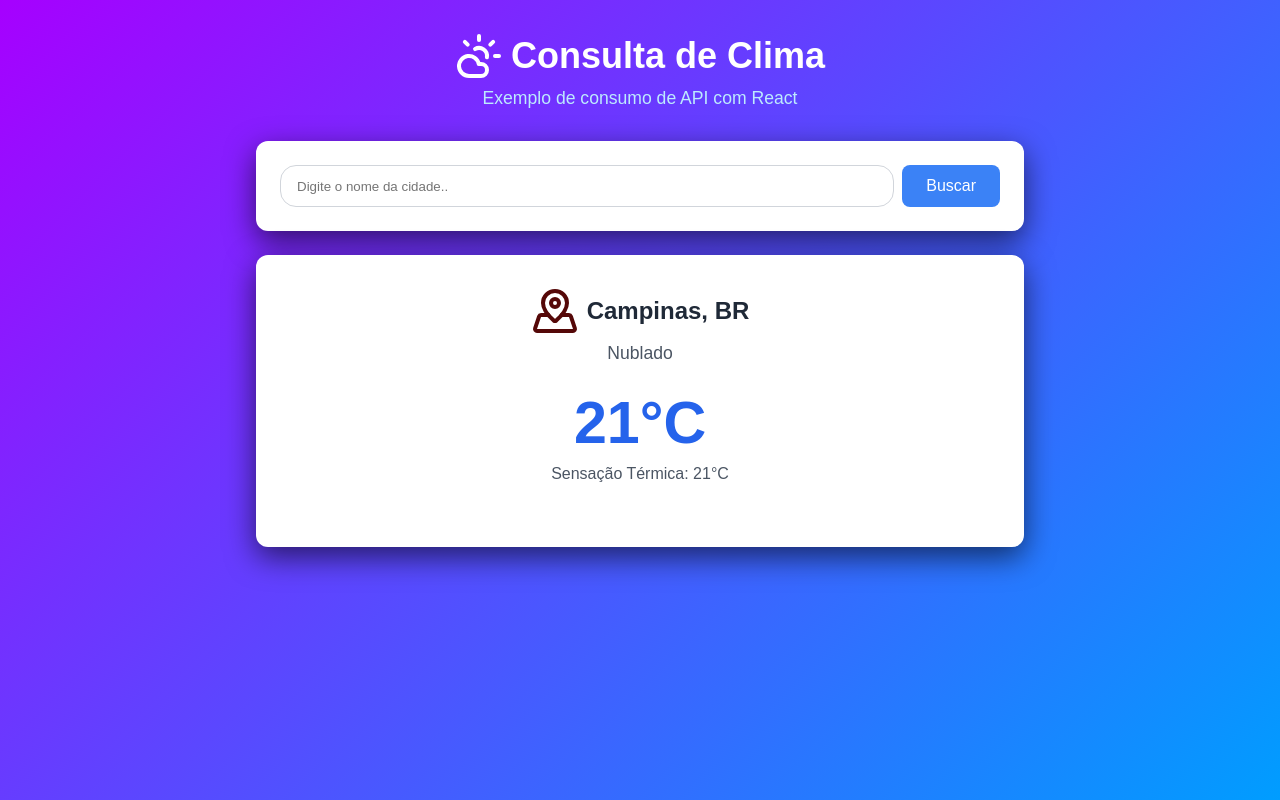
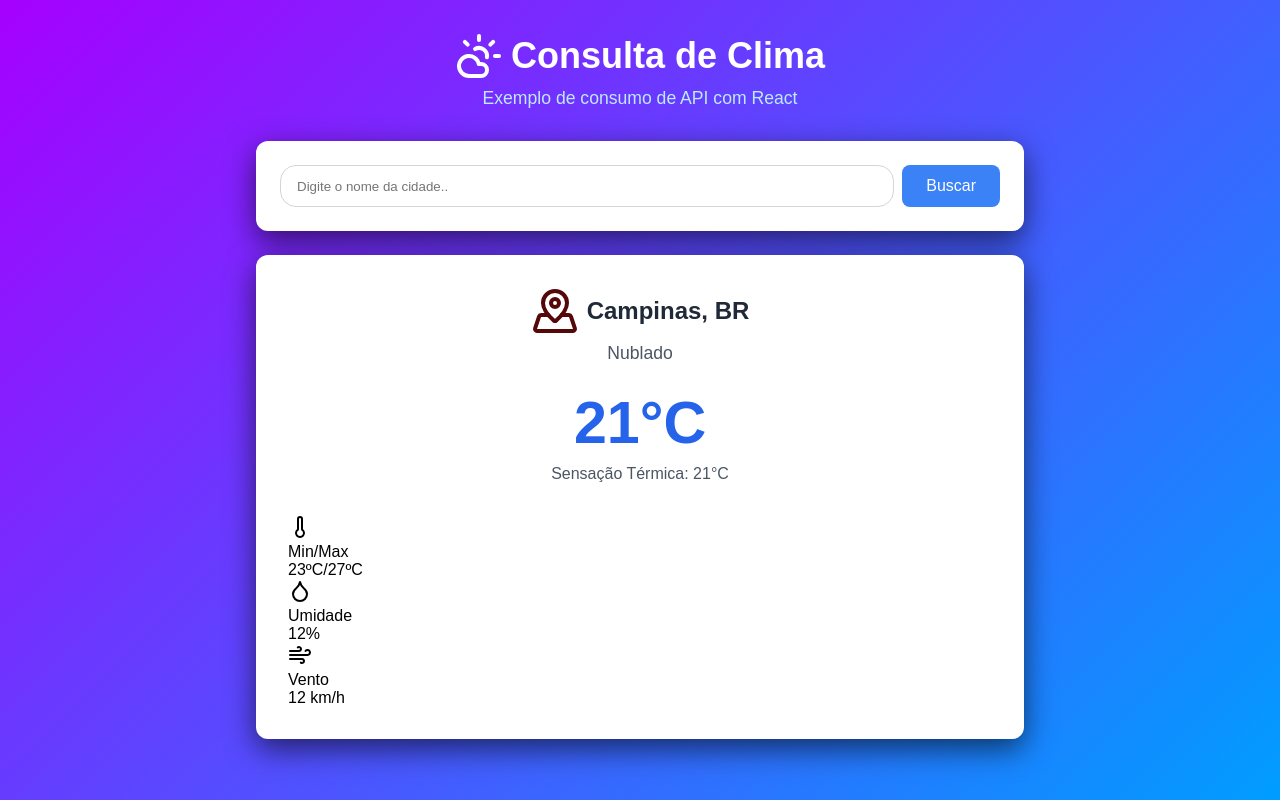
Before and after one commit to gustavoweb/clima-react-2c, a React (Vite) app: page / in a window 1280 px wide. Built offline with nearby package versions, Linux system fonts and the light colour scheme.

Commit message:
Add files via upload

```diff
--- a/src/App.jsx
+++ b/src/App.jsx
@@ -1,6 +1,6 @@
 import { useState } from 'react'
 import './App.css'
-import { CloudSun, MapPinned } from 'lucide-react';
+import { CloudSun, MapPinned, Thermometer, Droplet, Wind } from 'lucide-react';
 
 function App() {
   const [cidade, setCidade] = useState('');
@@ -82,8 +82,48 @@ function App() {
               </div>
             </div>
 
+            <div id="detalhes-box">
+
+              <div className="detal-item">{/* Inicio Temperatura */}
+                <div className="detal-icone">
+                  <Thermometer />
+                </div>
+                <p className="detal-texto">
+                  Min/Max
+                </p>
+                <p className="detal-valor">
+                  23ºC/27ºC
+                </p>
+              </div>{/* Fim Temperatura */}
+
+              <div className="detal-item">{/* Inicio Umidade */}
+                <div className="detal-icone">
+                  <Droplet />
+                </div>
+                <p className="detal-texto">
+                  Umidade
+                </p>
+                <p className="detal-valor">
+                  12%
+                </p>
+              </div>{/* Fim Umidade */}
+
+              <div className="detal-item">{/* Inicio Vento */}
+                <div className="detal-icone">
+                  <Wind />
+                </div>
+                <p className="detal-texto">
+                  Vento
+                </p>
+                <p className="detal-valor">
+                  12 km/h
+                </p>
+              </div>{/* Fim Vento */}
+
+            </div>
+
+
           </div> {/* Fecha #card-resultado */}
-
 
         </div>
       </div>
```
